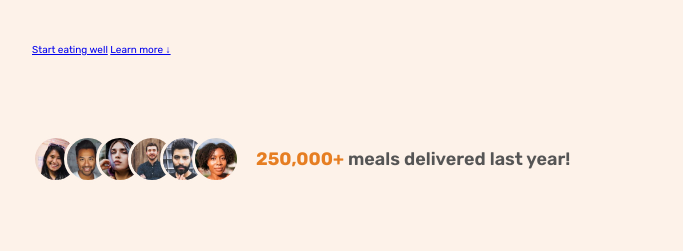
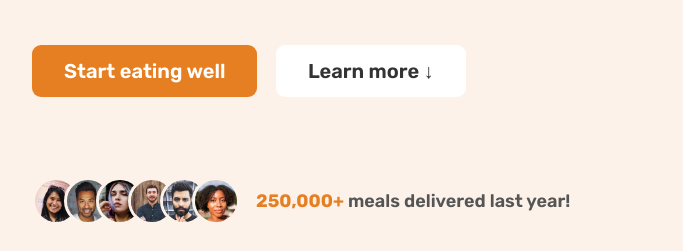
Before and after one commit to Babar-Nazir/omnifood, a plain HTML site: page index.html in a window 1280 px wide. Shown: the part 439-690 px from the top of the page, 0-683 px from the left. Drawn offline with nearby package versions, Linux system fonts and the light colour scheme.

Commit message:
update hero section

```diff
--- a/css/general.css
+++ b/css/general.css
@@ -83,3 +83,57 @@ body {
   line-height: 1.05;
   margin-bottom: 3.2rem;
 }
+
+.btn,
+.btn:link,
+.btn:visited {
+  display: inline-block;
+  text-decoration: none;
+  font-size: 2rem;
+  font-weight: 600;
+  padding: 1.6rem 3.2rem;
+  border-radius: 9px;
+
+  /* only necessary for .btn */
+  border: none;
+  cursor: pointer;
+  font-family: inherit;
+
+  transition: all 0.3s;
+}
+.btn--full:link,
+.btn--full:visited {
+  color: #fff;
+  background-color: #e67e22;
+}
+.btn--full:hover,
+.btn--full:active {
+  background-color: #cf711f;
+}
+
+.btn--outline:link,
+.btn--outline:visited {
+  background-color: #fff;
+  color: #333;
+}
+
+.btn--outline:hover,
+.btn--outline:active {
+  background-color: #fdf2e9;
+  box-shadow: inset 0 0 3px #fff;
+}
+
+/* HELPER/SETTINGS CLASSES */
+.margin-right--sm {
+  margin-right: 1.6rem !important;
+}
+
+.margin-right--md {
+  margin-right: 4.8rem !important;
+}
+.center-text {
+  text-align: center;
+}
+strong {
+  font-weight: 500;
+}
--- a/index.html
+++ b/index.html
@@ -46,7 +46,9 @@
               eat healthy again. Tailored to your personal tastes and
               nutritional needs.
             </p>
-            <a href="#" class="btn btn--full">Start eating well</a>
+            <a href="#" class="btn btn--full margin-right--sm"
+              >Start eating well</a
+            >
             <a href="#" class="btn btn--outline">Learn more &darr;</a>
             <div class="delivered-meals">
               <div class="delivered-imgs">
```
